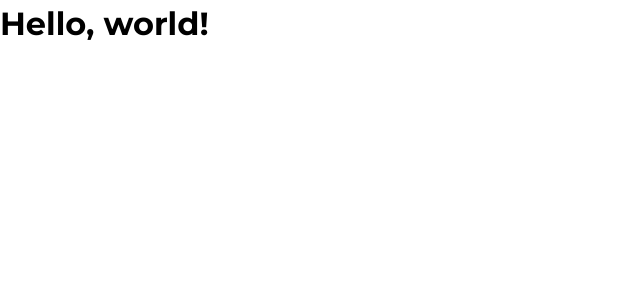
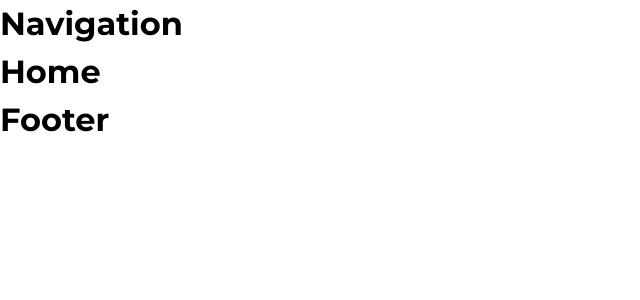
Before and after one commit to Orange4Broom/vareni-z-vody, a React (Vite) app: page / in a window 1280 px wide. Shown: the top 300 px of the page, without its empty margins (0-640 px from the left). Built offline with nearby package versions, Linux system fonts and the light colour scheme; a web font is replaced by a local one.

Commit message:
FE: Refactor App component and add DefaultLayout component

```diff
--- a/src/App.tsx
+++ b/src/App.tsx
@@ -1,7 +1,9 @@
+import { DefaultLayout } from '@Components/Blocks/DefaultLayout/DefaultLayout';
+
 export const App = () => {
   return (
-    <div>
-      <h1>Hello, world!</h1>
-    </div>
+    <DefaultLayout>
+      <h1>Home</h1>
+    </DefaultLayout>
   );
 };
--- /dev/null
+++ b/src/Components/Blocks/DefaultLayout/DefaultLayout.tsx
@@ -0,0 +1,15 @@
+import { ReactNode } from 'react';
+
+interface DefaultLayoutProps {
+  children: ReactNode;
+}
+
+export const DefaultLayout = ({ children }: DefaultLayoutProps) => {
+  return (
+    <>
+      <h1>Navigation</h1>
+      {children}
+      <h1>Footer</h1>
+    </>
+  );
+};
--- a/src/index.css
+++ b/src/index.css
@@ -15,3 +15,7 @@
   margin: 0;
   padding: 0;
 }
+
+body {
+  min-height: 100vh;
+}
--- a/tsconfig.json
+++ b/tsconfig.json
@@ -19,8 +19,10 @@
     "noUnusedLocals": true,
     "noUnusedParameters": true,
     "noFallthroughCasesInSwitch": true,
+    "baseUrl": ".",
     "paths": {
       "@/*": ["./src/*"],
+      "@Components/*": ["./src/Components/*"],
     },
   },
   "include": ["src"],
--- a/vite.config.ts
+++ b/vite.config.ts
@@ -1,8 +1,14 @@
 import { defineConfig } from 'vite';
 import react from '@vitejs/plugin-react';
 import tsconfigPaths from 'vite-tsconfig-paths';
+import path from 'path';
 
 // https://vitejs.dev/config/
 export default defineConfig({
   plugins: [react(), tsconfigPaths()],
+  resolve: {
+    alias: {
+      '@Components': path.resolve(__dirname, 'src/Components'),
+    },
+  },
 });
```
